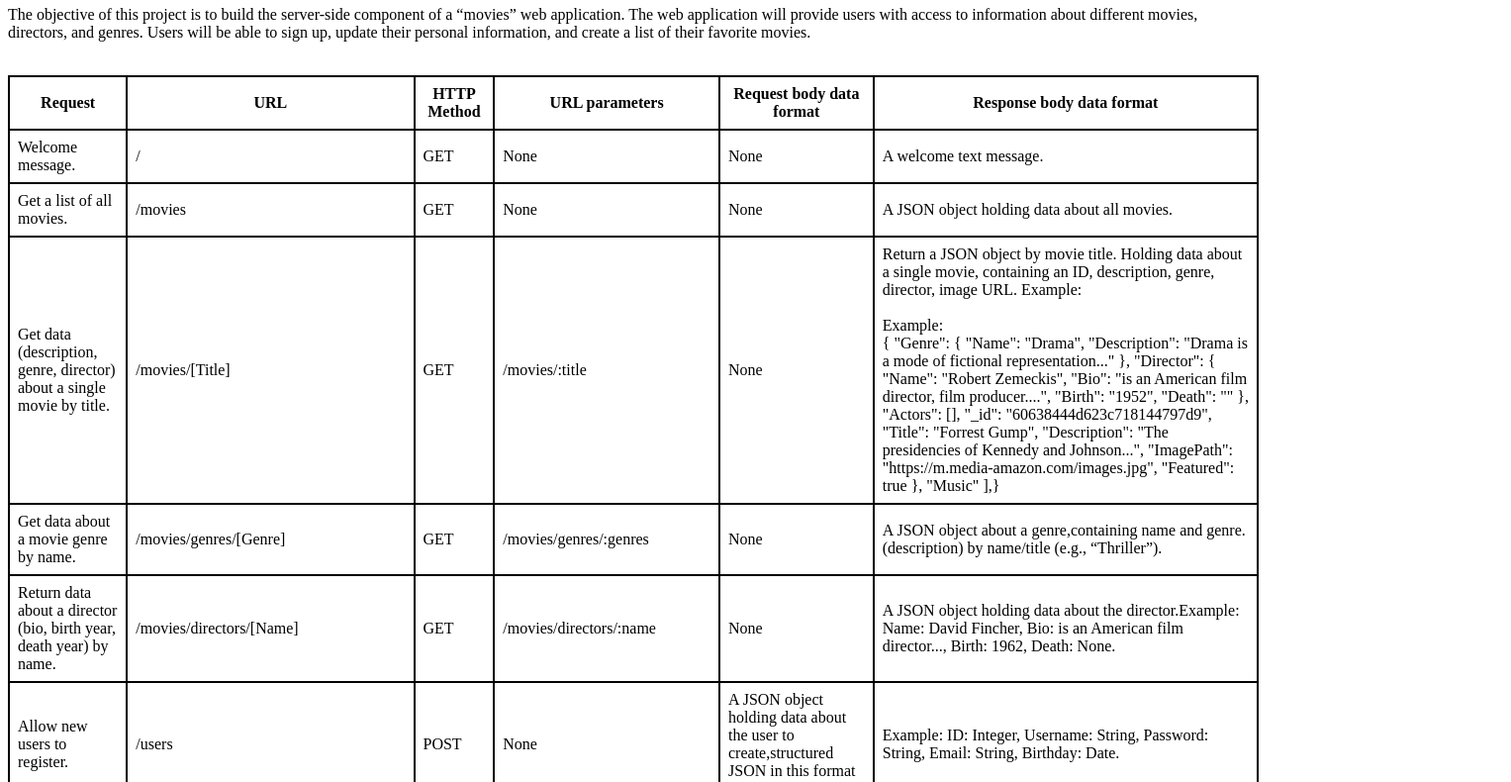
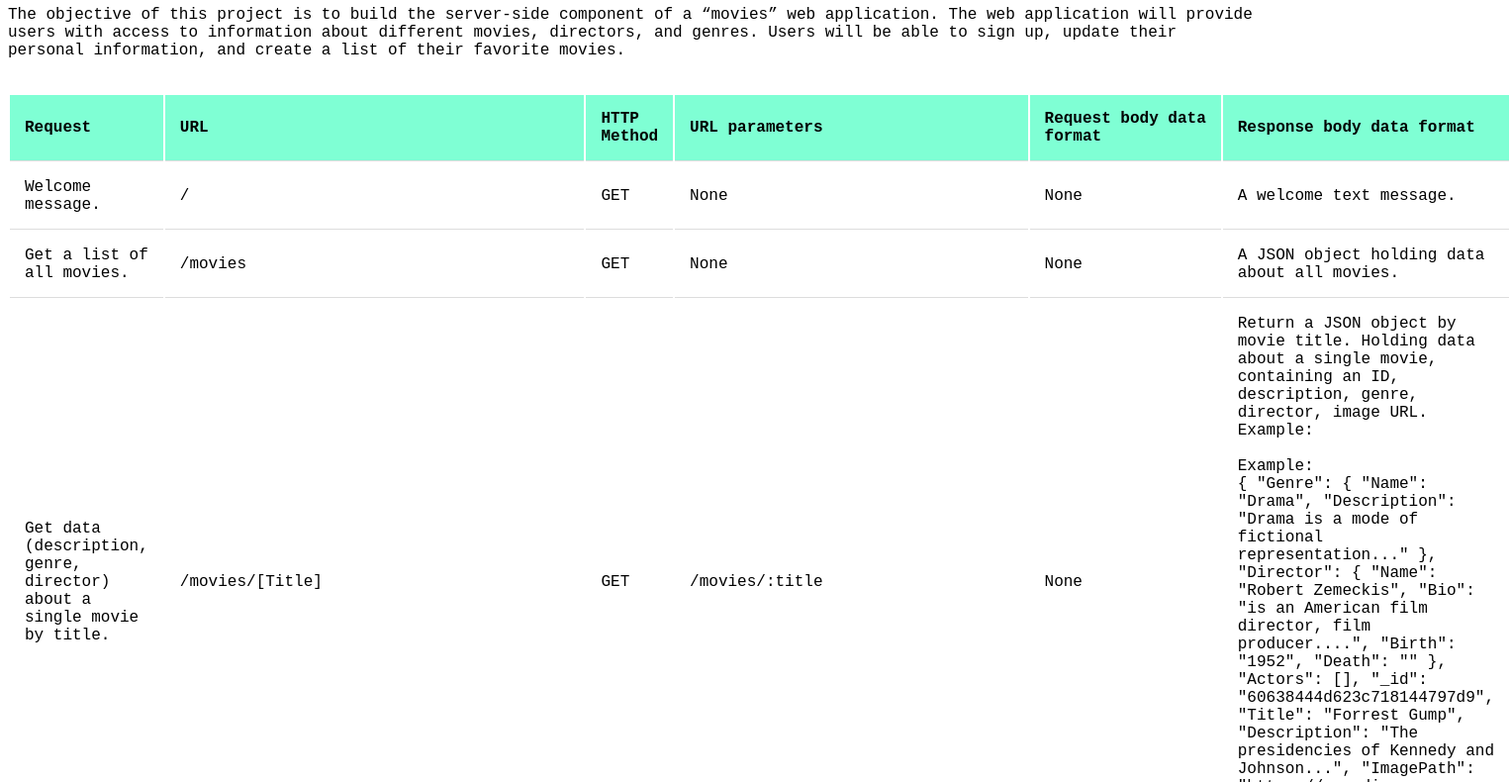
Before and after one commit to luisbartolome/MOVIE_API, a website: page public/documentation.html in a window 1280 px wide. Shown: the part 74-864 px from the top of the page at 99% size, 1527 px wide, since content can reach past the window. Drawn offline with Linux system fonts and the light colour scheme.

Commit message:
modified styles on the table.

```diff
--- a/public/documentation.html
+++ b/public/documentation.html
@@ -6,16 +6,34 @@
     <meta name="viewport" content="width=device-width, initial-scale=1.0" />
     <title>Movie API - Documentation</title>
     <style>
-        table,
-        th,
-        td {
-            border: 2px solid black;
-            border-collapse: collapse;
+        body {
+            box-sizing: border-box;
+            margin: 100 px;
+            font-family: 'Source Code Pro', monospace;
+            font-weight: 500;
+        }
+
+        header {
+            text-align: center;
+        }
+
+        nav h1 {
+            font-size: 55px;
         }
 
         th,
         td {
-            padding: 8px;
+            padding: 15px;
+            text-align: left;
+            border-bottom: 1px solid #ddd;
+        }
+
+        th {
+            background-color: aquamarine;
+        }
+
+        tr:hover {
+            background-color: #d8d1d1;
         }
     </style>
 </head>
@@ -113,7 +131,7 @@
         <tr>
             <td>Allow users to add a movie to their list of favorites.</td>
             <td>/users/[Username]/favourites/[MovieTitle]</td>
-            <td>POST</td>
+            <td>PATCH</td>
             <td>/users/:username/favourites/:title</td>
             <td>None</td>
             <td>
```
